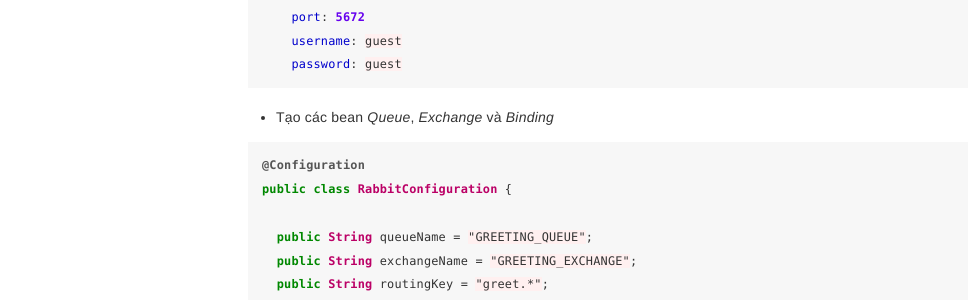
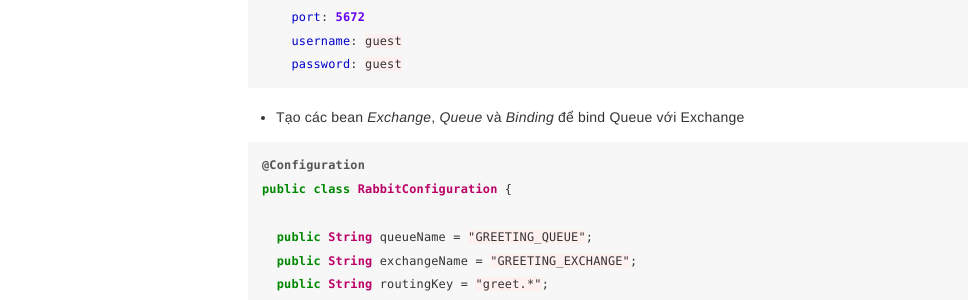
Before and after one commit to huypva/code-by-example-site, a Jekyll site: the page built from _posts/2021-09-27-spring-boot-rabbitmq.md, in a window 1280 px wide. Shown: the part 823-1123 px from the top of the page, without its empty margins (7-975 px from the left). Built offline with Jekyll 4.4.1, drawn with Linux system fonts in a browser that asks for light colours.

Commit message:
Update text

````diff
--- a/_posts/2021-09-27-spring-boot-rabbitmq.md
+++ b/_posts/2021-09-27-spring-boot-rabbitmq.md
@@ -37,7 +37,7 @@ spring:
     password: guest
 ```
 
-- Tạo các bean *Queue*, *Exchange* và *Binding*
+- Tạo các bean *Exchange*, *Queue* và *Binding* để bind Queue với Exchange
 
 ```java
 @Configuration
````
